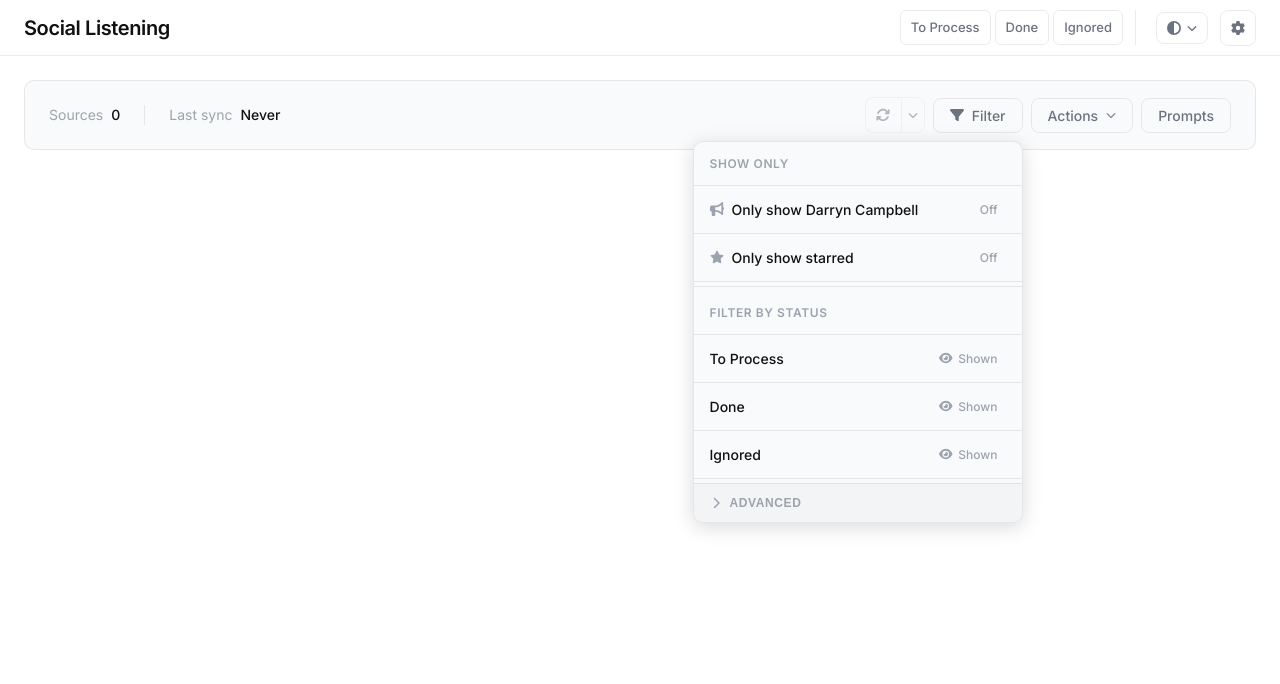
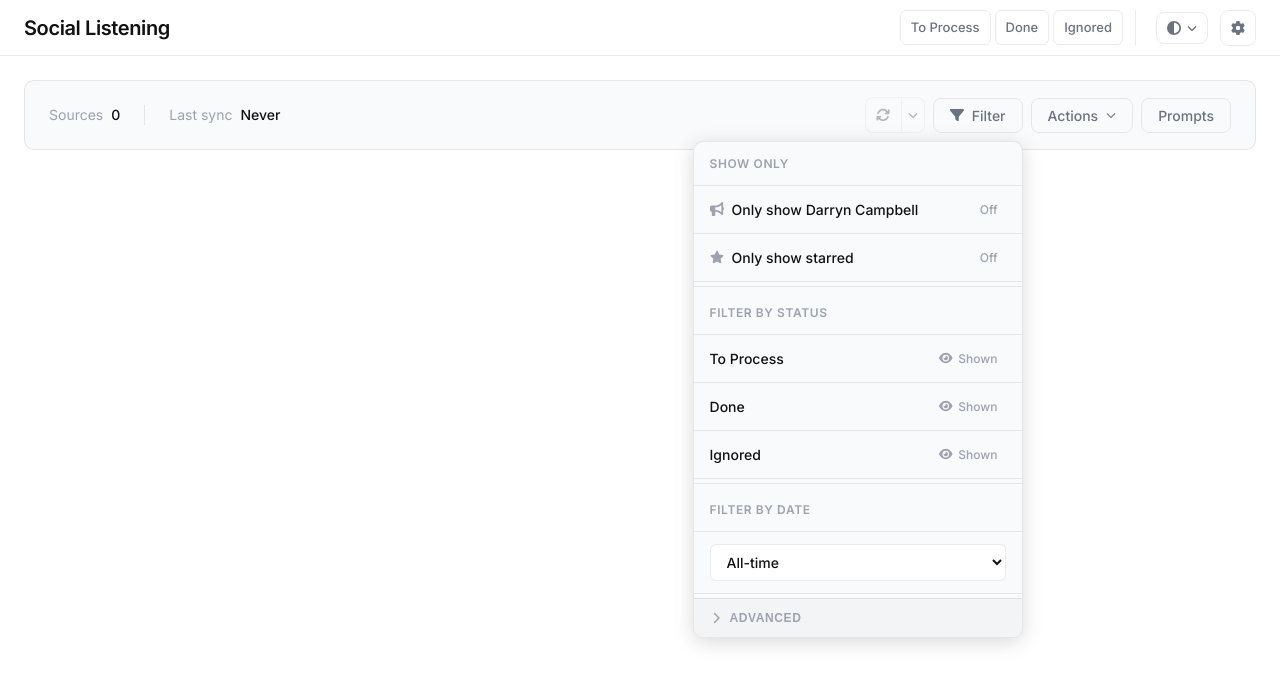
Before and after one commit to darryncampbell/social-listening, a Next.js app: page / in a window 1280 px wide. Both pictures are taken after a click on the button "Filter". Shown: the top 684 px of the page. Built offline with nearby package versions, Linux system fonts and the light colour scheme.

Commit message:
Date filter

```diff
--- a/src/app/page.tsx
+++ b/src/app/page.tsx
@@ -6,9 +6,11 @@ import FeedEntries from '@/components/FeedEntries';
 import { RssEntry, fetchOgData } from '@/utils/rssParser';
 import { saveEntries, loadEntries } from '@/utils/entryStorage';
 import { TagFilters, DEFAULT_TAG_FILTERS } from '@/utils/tagFilter';
+import { DateFilterValue, DEFAULT_DATE_FILTER, parseDateFilterValue } from '@/utils/dateFilter';
 import styles from './page.module.css';
 
 const TAG_FILTERS_STORAGE_KEY = 'social-listening-tag-filters';
+const DATE_FILTER_STORAGE_KEY = 'social-listening-date-filter';
 
 /**
  * Deduplicate entries by URL, keeping the entry with the most recent date.
@@ -60,6 +62,7 @@ export default function Home() {
   const [tagFilters, setTagFilters] = useState<TagFilters>(DEFAULT_TAG_FILTERS);
   const [onlyShowMentions, setOnlyShowMentions] = useState(false);
   const [onlyShowStarred, setOnlyShowStarred] = useState(false);
+  const [dateFilter, setDateFilter] = useState<DateFilterValue>(DEFAULT_DATE_FILTER);
   const [visibleToProcessIds, setVisibleToProcessIds] = useState<string[]>([]);
 
   // Load entries and tag filters from localStorage on mount
@@ -121,6 +124,10 @@ export default function Home() {
       setOnlyShowStarred(true);
     }
 
+    // Load date filter
+    const storedDateFilter = localStorage.getItem(DATE_FILTER_STORAGE_KEY);
+    setDateFilter(parseDateFilterValue(storedDateFilter));
+
     setMounted(true);
   }, []);
 
@@ -142,6 +149,11 @@ export default function Home() {
   const handleOnlyShowStarredChange = useCallback((enabled: boolean) => {
     setOnlyShowStarred(enabled);
     localStorage.setItem(ONLY_SHOW_STARRED_STORAGE_KEY, enabled ? 'true' : 'false');
+  }, []);
+
+  const handleDateFilterChange = useCallback((value: DateFilterValue) => {
+    setDateFilter(value);
+    localStorage.setItem(DATE_FILTER_STORAGE_KEY, value);
   }, []);
 
   // Fetch OG data for entries that don't have it yet
@@ -233,6 +245,8 @@ export default function Home() {
         onOnlyShowMentionsChange={handleOnlyShowMentionsChange}
         onlyShowStarred={onlyShowStarred}
         onOnlyShowStarredChange={handleOnlyShowStarredChange}
+        dateFilter={dateFilter}
+        onDateFilterChange={handleDateFilterChange}
         visibleToProcessIds={visibleToProcessIds}
       />
       <FeedEntries
@@ -242,6 +256,7 @@ export default function Home() {
         tagFilters={tagFilters}
         onlyShowMentions={onlyShowMentions}
         onlyShowStarred={onlyShowStarred}
+        dateFilter={dateFilter}
         onToProcessIdsChange={setVisibleToProcessIds}
       />
     </div>
--- a/src/components/FeedEntries.tsx
+++ b/src/components/FeedEntries.tsx
@@ -123,6 +123,7 @@ function getRedditSubreddit(url: string): { name: string; url: string } | null {
 }
 
 import { TagFilters, getFeedFilterState } from '@/utils/tagFilter';
+import { DateFilterValue, getDateFilterCutoff } from '@/utils/dateFilter';
 
 interface FeedEntriesProps {
   entries: RssEntry[];
@@ -131,6 +132,7 @@ interface FeedEntriesProps {
   tagFilters: TagFilters;
   onlyShowMentions: boolean;
   onlyShowStarred: boolean;
+  dateFilter: DateFilterValue;
   /** Called when the list of entry IDs shown in "To Process" changes (for Ignore All modal count). */
   onToProcessIdsChange?: (ids: string[]) => void;
 }
@@ -393,7 +395,7 @@ function categorizeEntriesFromSource(entries: RssEntry[], crossPostDescriptions:
   };
 }
 
-export default function FeedEntries({ entries, errors, loading, tagFilters, onlyShowMentions, onlyShowStarred, onToProcessIdsChange }: FeedEntriesProps) {
+export default function FeedEntries({ entries, errors, loading, tagFilters, onlyShowMentions, onlyShowStarred, dateFilter, onToProcessIdsChange }: FeedEntriesProps) {
   const [categorized, setCategorized] = useState<CategorizedEntries>({
     toProcess: [],
     processed: [],
@@ -523,6 +525,15 @@ export default function FeedEntries({ entries, errors, loading, tagFilters, only
       entriesToFilter = entriesToFilter.filter(entry => starredIds.has(entry.id));
     }
 
+    // Apply date filter if not "all-time"
+    const dateCutoff = getDateFilterCutoff(dateFilter);
+    if (dateCutoff !== null) {
+      entriesToFilter = entriesToFilter.filter(entry => {
+        const entryTime = getEntryDate(entry);
+        return entryTime >= dateCutoff;
+      });
+    }
+
     // Check if any static filters are hidden
     const hasStaticFilter = Object.entries(tagFilters)
       .filter(([key]) => key !== 'feeds')
@@ -572,7 +583,7 @@ export default function FeedEntries({ entries, errors, loading, tagFilters, only
 
       return true;
     });
-  }, [entries, tagFilters, interest, crossPostDescriptions, onlyShowMentions, onlyShowStarred, starredIds]);
+  }, [entries, tagFilters, interest, crossPostDescriptions, onlyShowMentions, onlyShowStarred, starredIds, dateFilter]);
 
   const recategorize = useCallback(() => {
     setCategorized(categorizeEntriesFromSource(filteredEntries, crossPostDescriptions));
--- a/src/components/StatusPane.module.css
+++ b/src/components/StatusPane.module.css
@@ -552,6 +552,34 @@
   opacity: 0.7;
 }
 
+.filterDateRow {
+  padding: 0.75rem 1rem;
+  border-bottom: 1px solid var(--border);
+}
+
+.filterDateSelect {
+  width: 100%;
+  padding: 0.5rem 0.75rem;
+  font-size: 0.875rem;
+  font-family: inherit;
+  font-weight: 500;
+  color: var(--text-primary);
+  background: var(--input-bg, var(--bg-tertiary));
+  border: 1px solid var(--border);
+  border-radius: 6px;
+  cursor: pointer;
+  outline: none;
+}
+
+.filterDateSelect:hover {
+  border-color: var(--accent);
+}
+
+.filterDateSelect:focus {
+  border-color: var(--accent);
+  box-shadow: 0 0 0 2px var(--accent-subtle, rgba(0, 180, 216, 0.2));
+}
+
 .filterAdvancedToggle {
   display: flex;
   align-items: center;
--- a/src/components/StatusPane.tsx
+++ b/src/components/StatusPane.tsx
@@ -8,6 +8,7 @@ import PromptModal from './PromptModal';
 import ConfirmModal from './ConfirmModal';
 import { fetchAndParseFeed, RssEntry } from '@/utils/rssParser';
 import { TagFilters, TagType, ContentTagType, StatusTagType, CONTENT_TAG_LABELS, STATUS_TAG_LABELS, toggleFilterState, getFeedFilterState } from '@/utils/tagFilter';
+import { DateFilterValue, DATE_FILTER_OPTIONS } from '@/utils/dateFilter';
 import { getInterest, fetchEnvConfig, getPredefinedFeeds, getPredefinedExternalSources } from '@/utils/interestConfig';
 import { getExternalSources, ExternalSource } from '@/utils/externalSourcesConfig';
 import { SkoolPost, StackOverflowPost } from '@/app/api/scrape/route';
@@ -36,11 +37,13 @@ interface StatusPaneProps {
   onOnlyShowMentionsChange: (enabled: boolean) => void;
   onlyShowStarred: boolean;
   onOnlyShowStarredChange: (enabled: boolean) => void;
+  dateFilter: DateFilterValue;
+  onDateFilterChange: (value: DateFilterValue) => void;
   /** IDs of entries currently shown in the "To Process" section (same as section count). */
   visibleToProcessIds: string[];
 }
 
-export default function StatusPane({ onSyncComplete, onSyncStart, tagFilters, onTagFiltersChange, entries, onlyShowMentions, onOnlyShowMentionsChange, onlyShowStarred, onOnlyShowStarredChange, visibleToProcessIds }: StatusPaneProps) {
+export default function StatusPane({ onSyncComplete, onSyncStart, tagFilters, onTagFiltersChange, entries, onlyShowMentions, onOnlyShowMentionsChange, onlyShowStarred, onOnlyShowStarredChange, dateFilter, onDateFilterChange, visibleToProcessIds }: StatusPaneProps) {
   const [feeds, setFeeds] = useState<Feed[]>([]);
   const [externalSources, setExternalSources] = useState<ExternalSource[]>([]);
   const [lastSyncTime, setLastSyncTime] = useState<string | null>(null);
@@ -494,15 +497,15 @@ export default function StatusPane({ onSyncComplete, onSyncStart, tagFilters, on
           </div>
           <div className={styles.filterWrapper} ref={filterRef}>
             <button
-              className={`${styles.filterButton} ${(activeFilterCount > 0 || onlyShowMentions || onlyShowStarred) ? styles.filterActive : ''}`}
+              className={`${styles.filterButton} ${(activeFilterCount > 0 || onlyShowMentions || onlyShowStarred || dateFilter !== 'all') ? styles.filterActive : ''}`}
               onClick={() => setFilterOpen(!filterOpen)}
               title="Filter by tags"
             >
               <FontAwesomeIcon icon={faFilter} />
               <span>Filter</span>
-              {(activeFilterCount > 0 || onlyShowMentions || onlyShowStarred) && (
+              {(activeFilterCount > 0 || onlyShowMentions || onlyShowStarred || dateFilter !== 'all') && (
                 <span className={styles.filterBadge}>
-                  {activeFilterCount + (onlyShowMentions ? 1 : 0) + (onlyShowStarred ? 1 : 0)}
+                  {activeFilterCount + (onlyShowMentions ? 1 : 0) + (onlyShowStarred ? 1 : 0) + (dateFilter !== 'all' ? 1 : 0)}
                 </span>
               )}
             </button>
@@ -551,6 +554,21 @@ export default function StatusPane({ onSyncComplete, onSyncStart, tagFilters, on
                     </span>
                   </button>
                 ))}
+                <div className={styles.filterHeader}>Filter by date</div>
+                <div className={styles.filterDateRow}>
+                  <select
+                    className={styles.filterDateSelect}
+                    value={dateFilter}
+                    onChange={(e) => onDateFilterChange(e.target.value as DateFilterValue)}
+                    aria-label="Filter by date"
+                  >
+                    {DATE_FILTER_OPTIONS.map((opt) => (
+                      <option key={opt.value} value={opt.value}>
+                        {opt.label}
+                      </option>
+                    ))}
+                  </select>
+                </div>
                 <button
                   type="button"
                   className={styles.filterAdvancedToggle}
--- /dev/null
+++ b/src/utils/dateFilter.ts
@@ -0,0 +1,63 @@
+/**
+ * Date filter for entries. Values are stored in localStorage.
+ * Cutoff is computed at filter time: keep entries with date >= (now - period).
+ */
+
+export type DateFilterValue =
+  | '24h'
+  | '2d'
+  | '3d'
+  | '5d'
+  | '7d'
+  | '14d'
+  | '30d'
+  | 'all';
+
+export const DEFAULT_DATE_FILTER: DateFilterValue = 'all';
+
+export const DATE_FILTER_OPTIONS: { value: DateFilterValue; label: string }[] = [
+  { value: 'all', label: 'All-time' },
+  { value: '24h', label: 'Past 24 hours' },
+  { value: '2d', label: 'Past 2 days' },
+  { value: '3d', label: 'Past 3 days' },
+  { value: '5d', label: 'Past 5 days' },
+  { value: '7d', label: 'Past 7 days' },
+  { value: '14d', label: 'Past 14 days' },
+  { value: '30d', label: 'Past month' },
+];
+
+const MS_PER_HOUR = 60 * 60 * 1000;
+const MS_PER_DAY = 24 * MS_PER_HOUR;
+
+/** Return minimum timestamp (ms) for entries to keep, or null for no date filter. */
+export function getDateFilterCutoff(value: DateFilterValue): number | null {
+  if (value === 'all') return null;
+  const now = Date.now();
+  switch (value) {
+    case '24h':
+      return now - 24 * MS_PER_HOUR;
+    case '2d':
+      return now - 2 * MS_PER_DAY;
+    case '3d':
+      return now - 3 * MS_PER_DAY;
+    case '5d':
+      return now - 5 * MS_PER_DAY;
+    case '7d':
+      return now - 7 * MS_PER_DAY;
+    case '14d':
+      return now - 14 * MS_PER_DAY;
+    case '30d':
+      return now - 30 * MS_PER_DAY;
+    default:
+      return null;
+  }
+}
+
+/** Sanitize stored value to a valid DateFilterValue. */
+export function parseDateFilterValue(stored: string | null): DateFilterValue {
+  const valid: DateFilterValue[] = ['24h', '2d', '3d', '5d', '7d', '14d', '30d', 'all'];
+  if (stored && valid.includes(stored as DateFilterValue)) {
+    return stored as DateFilterValue;
+  }
+  return DEFAULT_DATE_FILTER;
+}
```
